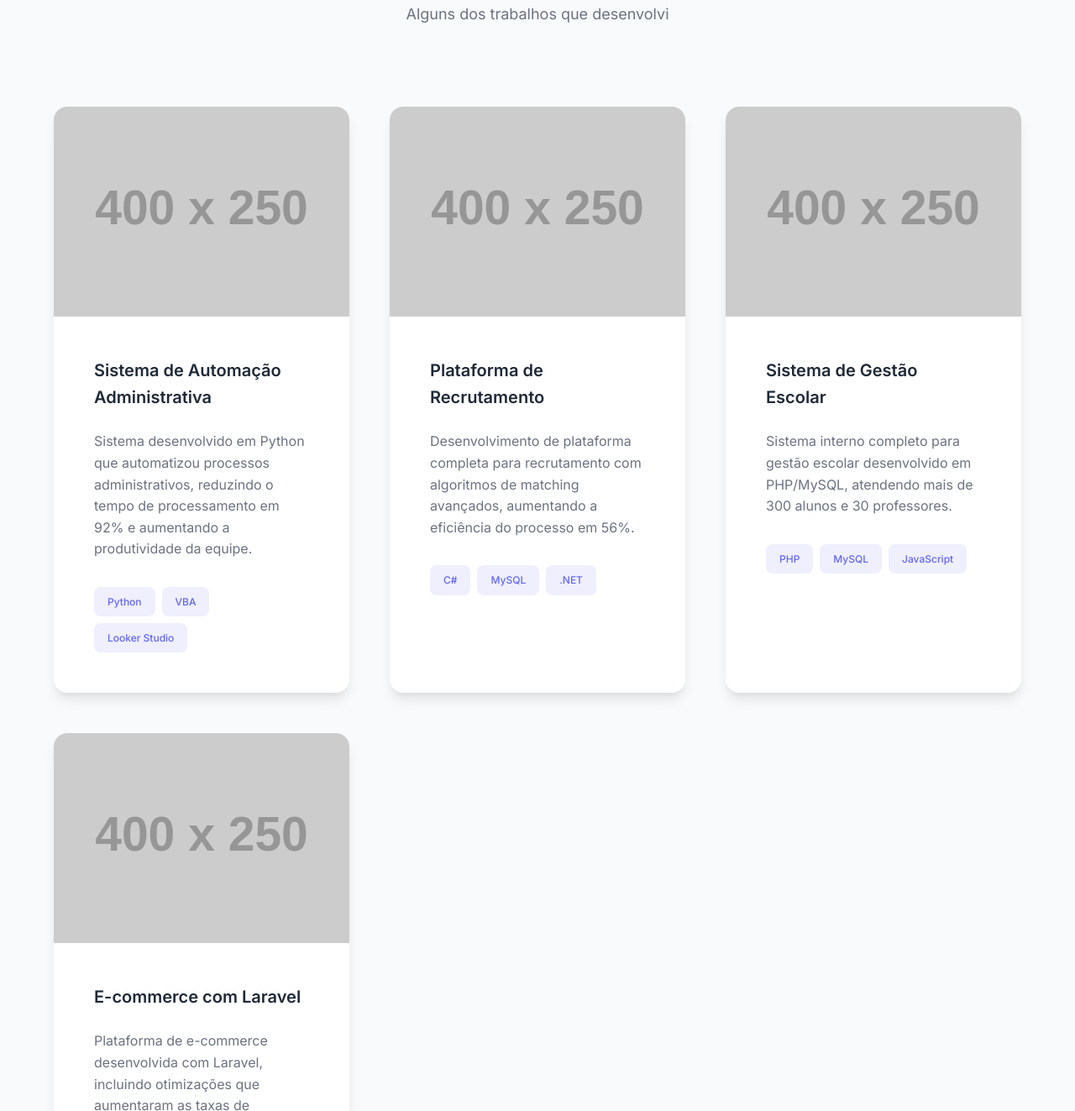
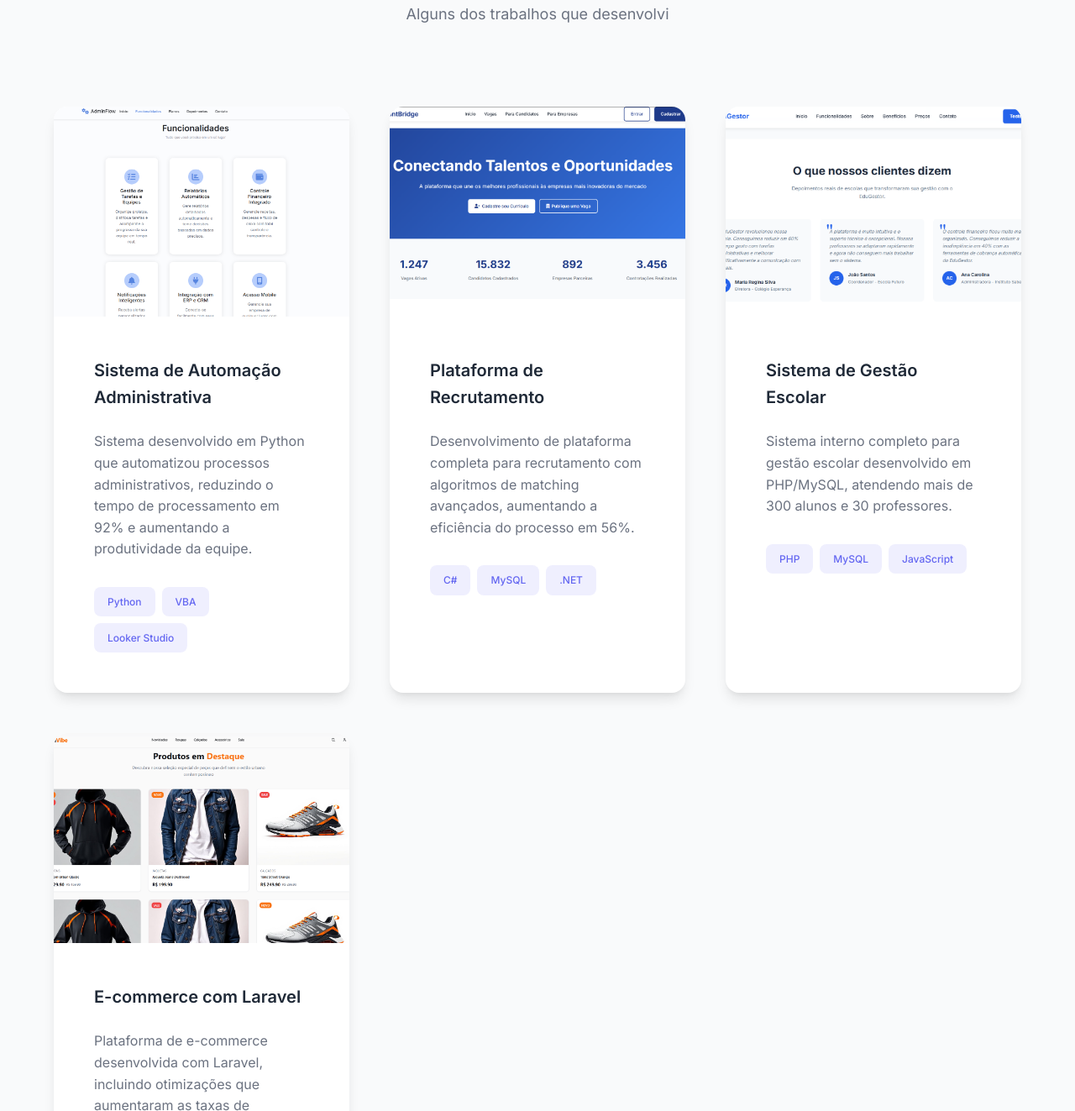
Before and after one commit to tago-dev/portfolio_tiago_bettega, a plain HTML site: page index.html in a window 1280 px wide. Shown: the part 2894-4217 px from the top of the page at 84% size. Drawn offline with Linux system fonts and the light colour scheme; placeholder pictures from the web are drawn by us.

Commit message:
add a images of projects

```diff
--- a/index.html
+++ b/index.html
@@ -509,7 +509,7 @@
                                     </a>
                                 </div>
                             </div>
-                            <img src="https://via.placeholder.com/400x250/6c5ce7/ffffff?text=Sistema+de+Automação" alt="Sistema de Automação">
+                            <img src="./assets/imageadminflow.png" alt="Sistema de Automação Administrativa">
                         </div>
                         <div class="project-content">
                             <h3 class="project-title">Sistema de Automação Administrativa</h3>
@@ -537,7 +537,7 @@
                                     </a>
                                 </div>
                             </div>
-                            <img src="https://via.placeholder.com/400x250/a29bfe/ffffff?text=Plataforma+de+Recrutamento" alt="Plataforma de Recrutamento">
+                            <img src="./assets/imagetalentbridge.png" alt="Plataforma de Recrutamento com algoritmos avançados">
                         </div>
                         <div class="project-content">
                             <h3 class="project-title">Plataforma de Recrutamento</h3>
@@ -565,7 +565,7 @@
                                     </a>
                                 </div>
                             </div>
-                            <img src="https://via.placeholder.com/400x250/74b9ff/ffffff?text=Sistema+Escolar" alt="Sistema de Gestão Escolar">
+                            <img src="./assets/imageedugestor.png" alt="Sistema de Gestão Escolar - Gerenciamento Interno">
                         </div>
                         <div class="project-content">
                             <h3 class="project-title">Sistema de Gestão Escolar</h3>
@@ -593,7 +593,7 @@
                                     </a>
                                 </div>
                             </div>
-                            <img src="https://via.placeholder.com/400x250/fd79a8/ffffff?text=E-commerce+Laravel" alt="E-commerce Laravel">
+                            <img src="./assets/imageurbanvibe.png" alt="E-commerce Laravel - Plataforma de alta conversão, otimizada para resultados">
                         </div>
                         <div class="project-content">
                             <h3 class="project-title">E-commerce com Laravel</h3>
```
Also changed, not shown: assets/imageadminflow.png (added), assets/imageedugestor.png (added), assets/imagetalentbridge.png (added), assets/imageurbanvibe.png (added).
